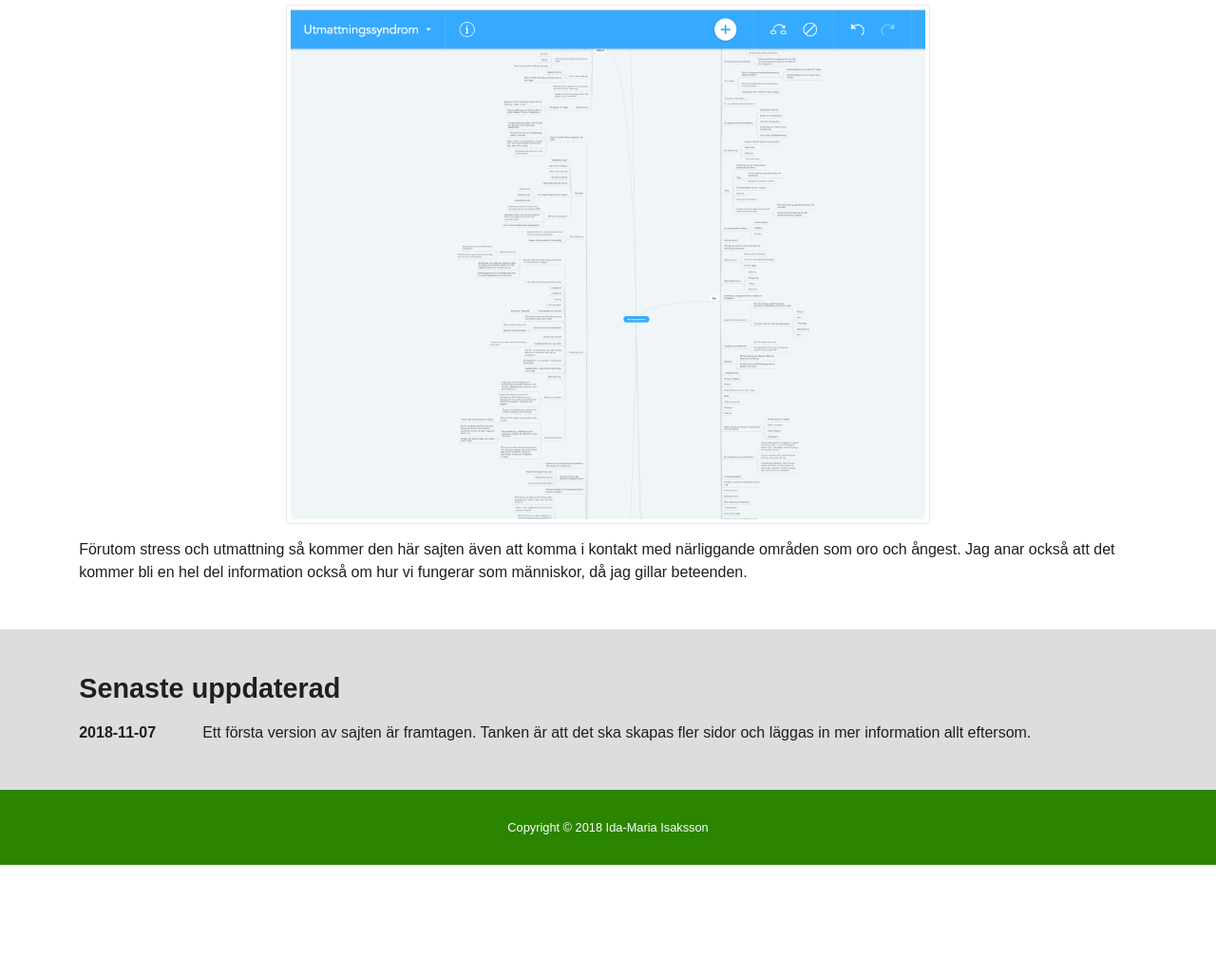
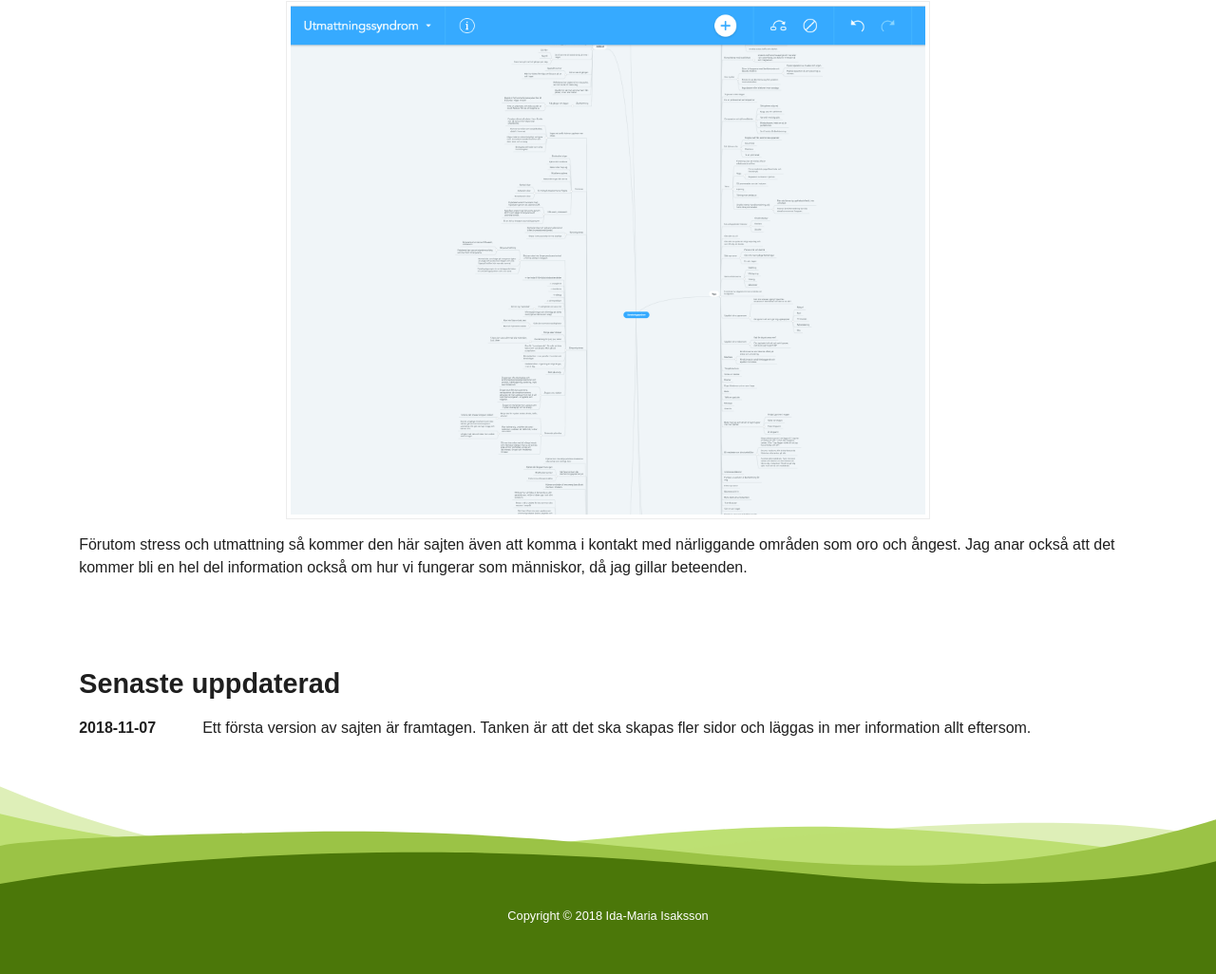
Before and after one commit to Vendiel/stress-info, a Gatsby site: page / in a window 1280 px wide. Shown: the part 1050-2076 px from the top of the page at 95% size. Before the commit the page ends 1961 px from the top, so only its background shows below. Built offline with nearby package versions, Linux system fonts and the light colour scheme; Gatsby itself is replaced by a stand-in of ours; a web font is replaced by a local one.

Commit message:
Added svg to footer, changed promo img

```diff
--- a/src/components/footer.css
+++ b/src/components/footer.css
@@ -1,8 +1,10 @@
 .footer {
-    background-color: #2B8500;
-    padding: 30px 20px;
+    background-color: #4B7709;
+    background-image: url('../images/footer-bg.svg');
+    background-repeat: no-repeat;
+    padding: 10% 20px 4% 20px;
     text-align: center;
-    color: #ffffff;
+    color:#fff;
     font-size: 0.8em;
 }
 
--- a/src/components/layout.css
+++ b/src/components/layout.css
@@ -146,7 +146,7 @@ body {
 }
 
 .bg-first-section {
-  background-image: url('../images/topp.jpg');
+  background-image: url('../images/promo-img3.jpg');
 }
 
 .bg-color1 {
@@ -158,7 +158,7 @@ body {
 }
 
 .bg-color3 {
-  background-color: #dddddd;
+  background-color: #BDE073;
 }
 
 .introduction {
--- a/src/pages/index.js
+++ b/src/pages/index.js
@@ -27,7 +27,7 @@ const IndexPage = () => (
       </div>
     </div>
 
-    <div class="bg-color3">
+    <div class="bg-color2">
       <div class="wrapper">
         <div class="col-9">
           <h2>Senaste uppdaterad</h2>
```
Also changed, not shown: src/images/footer-bg.svg (added), src/images/hjortron.png, src/images/promo-img3.jpg (added).
